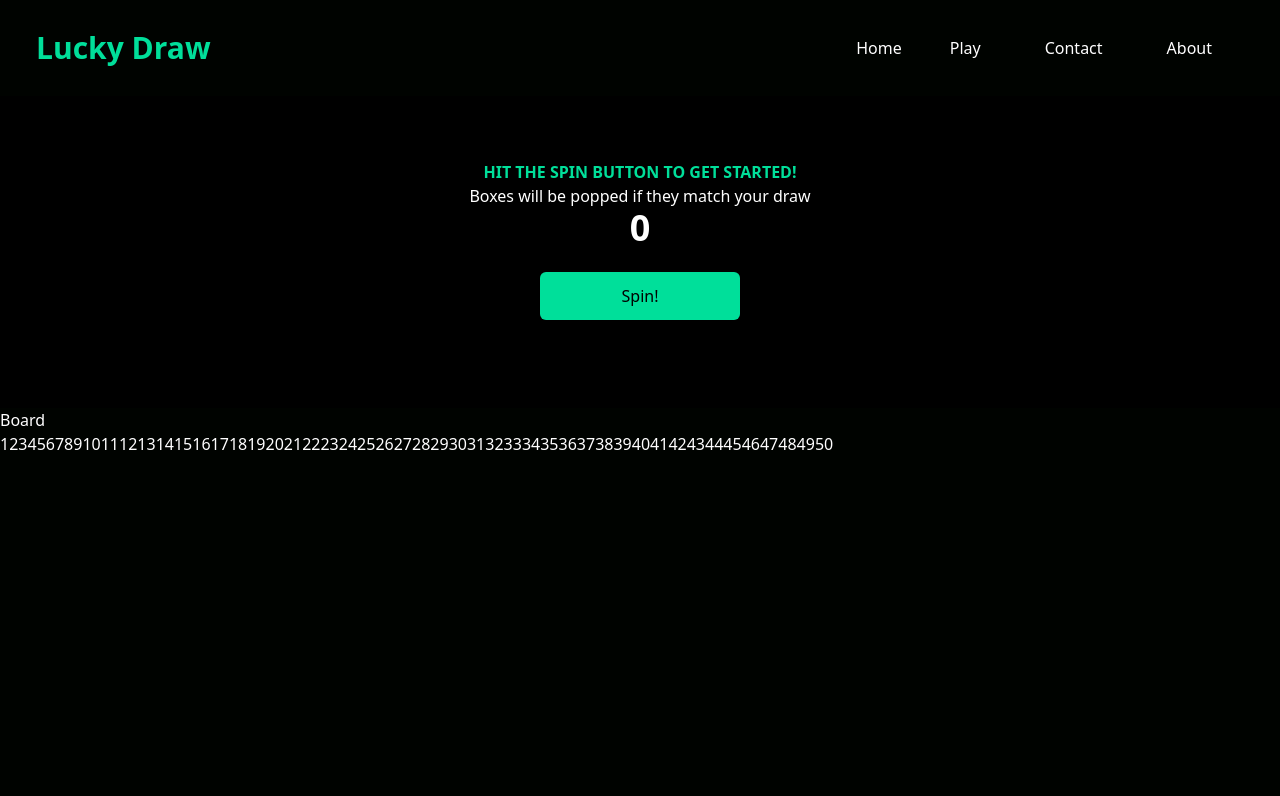
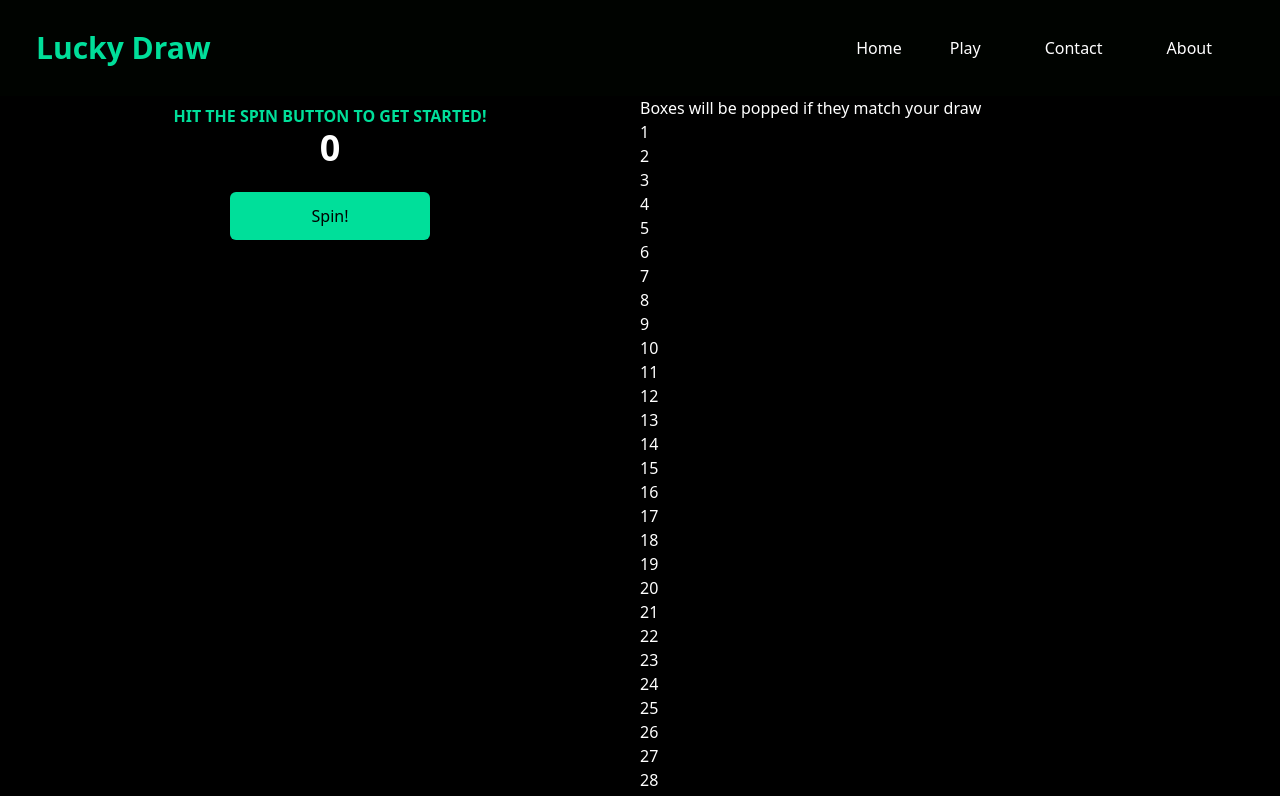
Before and after one commit to benmatela/reactjs-tailwind-css-luckydraw, a React (Create React App) app: page /play in a window 1280 px wide. Shown: the top 796 px of the page. Built offline with nearby package versions, Linux system fonts and the light colour scheme.

Commit message:
prettify refactoring

```diff
--- a/src/components/Board.jsx
+++ b/src/components/Board.jsx
@@ -1,9 +1,20 @@
-import React from 'react'
+import React from "react";
+import Card from "./Card";
 
 function Board() {
+  const findRange = (start, end) => {
+    return Array(end - start + 1).fill().map((_, idx) => start + idx);
+  };
+  const drawnNumbers = findRange(1, 50);
+
   return (
-    <div>Board</div>
-  )
+    <div>
+      <p className="font-medium mx-auto text-white">
+        Boxes will be popped if they match your draw
+      </p>
+      <Card drawnNumbers={drawnNumbers} />
+    </div>
+  );
 }
 
-export default Board
+export default Board;
--- a/src/components/Card.jsx
+++ b/src/components/Card.jsx
@@ -1,11 +1,17 @@
-import React from 'react'
+import React from "react";
 
-function Card() {
-  return (
-    <div>
-
-    </div>
-  )
+function Card(props) {
+  return props.drawnNumbers.map((num, i) => {
+    return (
+      <div className="col-4">
+        <div className="card">
+          <div className="card-body">
+            <p className="card-text">{num}</p>
+          </div>
+        </div>
+      </div>
+    );
+  });
 }
 
-export default Card
+export default Card;
--- a/src/components/HowItWorks.jsx
+++ b/src/components/HowItWorks.jsx
@@ -1,22 +1,27 @@
-import React from 'react';
-import CardsImg from '../assets/cards.svg';
-import { Link } from 'react-router-dom';
+import React from "react";
+import CardsImg from "../assets/cards.svg";
+import { Link } from "react-router-dom";
 
 function HowItWorks() {
   return (
-    <div className='w-full bg-black py-16 px-4'>
-        <div className='max-w-[1240px] mx-auto grid md:grid-cols-2'>
-            <div className='flex flex-col justify-center'>
-                <p className='font-bold text-[#00df9a]'>HOW IT WORKS:</p>
-                <p className='font-medium text-white'>Lorem ipsum dolor sit amet consectetur, adipisicing elit. Reprehenderit voluptate cupiditate explicabo illum, veritatis ipsa excepturi magnam non aliquam soluta itaque debitis, eos accusantium ullam fugiat quibusdam eligendi. Praesentium, quo?</p>
-                <button className='py-3 my-3 bg-[#00df9a] text-[#000300] w-[200px] rounded-md font-medium mx-auto'>
-                    <Link to="/play">I'm Feeling Lucky!</Link>
-                </button>
-            </div>
-            <img src={CardsImg} alt="cards" className='w-[500px] mx-auto my-4'/>
+    <div className="w-full bg-black py-16 px-4">
+      <div className="max-w-[1240px] mx-auto grid md:grid-cols-2">
+        <div className="flex flex-col justify-center">
+          <p className="font-bold text-[#00df9a]">HOW IT WORKS:</p>
+          <p className="font-medium text-white">
+            Lorem ipsum dolor sit amet consectetur, adipisicing elit.
+            Reprehenderit voluptate cupiditate explicabo illum, veritatis ipsa
+            excepturi magnam non aliquam soluta itaque debitis, eos accusantium
+            ullam fugiat quibusdam eligendi. Praesentium, quo?
+          </p>
+          <button className="py-3 my-3 bg-[#00df9a] text-[#000300] w-[200px] rounded-md font-medium mx-auto">
+            <Link to="/play">I'm Feeling Lucky!</Link>
+          </button>
         </div>
+        <img src={CardsImg} alt="cards" className="w-[500px] mx-auto my-4" />
+      </div>
     </div>
-  )
+  );
 }
 
-export default HowItWorks
+export default HowItWorks;
--- a/src/components/Play.jsx
+++ b/src/components/Play.jsx
@@ -1,21 +1,18 @@
-import React, { useState } from 'react'
-import Board from './Board';
-import Spin from './Spin';
+import React from "react";
+import Board from "./Board";
+import Spin from "./Spin";
 
 function Play() {
-    const findRange = (start, end) => {
-        return Array(end - start + 1).fill().map((_, idx) => start + idx)
-    }
-
-    const [drawnNumbers, setDrawnNumbers] = useState(findRange(1, 50));
-
   return (
-    <div className='text-white'>
-        <Spin />
+    <div className="w-full bg-black px-4 text-white">
+      <div className="max-w-[1240px] mx-auto grid md:grid-cols-2">
+        <div className="flex justify-center">
+          <Spin />
+        </div>
         <Board />
-        {drawnNumbers}
+      </div>
     </div>
-  )
+  );
 }
 
-export default Play
+export default Play;
--- a/src/components/Spin.jsx
+++ b/src/components/Spin.jsx
@@ -1,4 +1,4 @@
-import React, { useState } from 'react'
+import React, { useState } from "react";
 
 function Spin() {
   const [generatedNumber, setGeneratedNumber] = useState(0);
@@ -6,28 +6,32 @@ function Spin() {
   const generatedRandomNumber = () => {
     let min = 1;
     let max = 20;
-        const random =  min + (Math.random() * (max-min));
+    const random = min + Math.random() * (max - min);
     return random;
-    }
+  };
 
   const handleGenerateRandom = () => {
     setGeneratedNumber(generatedRandomNumber());
-    }
+  };
 
   return (
-    <div className='w-full bg-black py-16 px-4'>
-        <div className='max-w-[1240px] mx-auto'>
-            <div className='flex flex-col justify-center mx-auto'>
-                <p className='font-bold mx-auto text-[#00df9a]'>HIT THE SPIN BUTTON TO GET STARTED!</p>
-                <p className='font-medium mx-auto text-white'>Boxes will be popped if they match your draw</p>
-                <h1 className='mx-auto text-white md:text-4xl sm:text-3xl text-2xl font-bold'>{generatedNumber}</h1>
-                <button className='py-3 my-6 bg-[#00df9a] text-[#000300] w-[200px] rounded-md font-medium mx-auto' onClick={handleGenerateRandom}>
+    <div className="w-full bg-black">
+      <div className="flex flex-col justify-center mx-auto">
+        <p className="font-bold mx-auto mt-2 text-[#00df9a]">
+          HIT THE SPIN BUTTON TO GET STARTED!
+        </p>
+        <h1 className="mx-auto text-white md:text-4xl sm:text-3xl text-2xl font-bold">
+          {generatedNumber}
+        </h1>
+        <button
+          className="py-3 my-6 bg-[#00df9a] text-[#000300] w-[200px] rounded-md font-medium mx-auto"
+          onClick={handleGenerateRandom}
+        >
           Spin!
         </button>
       </div>
     </div>
-    </div>
-  )
+  );
 }
 
-export default Spin
+export default Spin;
--- a/src/components/Welcome.jsx
+++ b/src/components/Welcome.jsx
@@ -1,23 +1,34 @@
-import React from 'react';
-import PiggyBankImg from '../assets/piggybank.svg';
-import { Link } from 'react-router-dom';
+import React from "react";
+import PiggyBankImg from "../assets/piggybank.svg";
+import { Link } from "react-router-dom";
 
 function Welcome() {
   return (
-    <div className='w-full bg-white py-16 px-4'>
-        <div className='max-w-[1240px] mx-auto grid md:grid-cols-2'>
-            <img src={PiggyBankImg} alt="Welcome" className='w-[500px] mx-auto my-4'/>
-            <div className='flex flex-col justify-center'>
-                <p className='font-bold text-[#00df9a]'>WELCOME TO THE LUCKY DRAW!</p>
-                <h1 className='md:text-4xl sm:text-3xl text-2xl font-bold py-2'>Feeling lucky?</h1>
-                <p>Lorem ipsum dolor sit amet consectetur adipisicing elit. Porro, facilis nihil. Libero maiores exercitationem sunt obcaecati non? Repellendus illum a harum maiores consequatur voluptatibus, nulla, minus quis deleniti, necessitatibus debitis.</p>
-                <button className='py-3 my-3 bg-[#000300] text-[#00df9a] w-[200px] rounded-md font-medium mx-auto'>
-                  <Link to="/play">Get Started</Link>
-                </button>
-            </div>
+    <div className="w-full bg-white py-16 px-4">
+      <div className="max-w-[1240px] mx-auto grid md:grid-cols-2">
+        <img
+          src={PiggyBankImg}
+          alt="Welcome"
+          className="w-[500px] mx-auto my-4"
+        />
+        <div className="flex flex-col justify-center">
+          <p className="font-bold text-[#00df9a]">WELCOME TO THE LUCKY DRAW!</p>
+          <h1 className="md:text-4xl sm:text-3xl text-2xl font-bold py-2">
+            Feeling lucky?
+          </h1>
+          <p>
+            Lorem ipsum dolor sit amet consectetur adipisicing elit. Porro,
+            facilis nihil. Libero maiores exercitationem sunt obcaecati non?
+            Repellendus illum a harum maiores consequatur voluptatibus, nulla,
+            minus quis deleniti, necessitatibus debitis.
+          </p>
+          <button className="py-3 my-3 bg-[#000300] text-[#00df9a] w-[200px] rounded-md font-medium mx-auto">
+            <Link to="/play">Get Started</Link>
+          </button>
         </div>
+      </div>
     </div>
-  )
+  );
 }
 
-export default Welcome
+export default Welcome;
```
Also changed, not shown: src/components/Footer.jsx (+8 -8 lines), src/components/Home.jsx (+4 -4 lines), src/components/Navbar.jsx (+58 -23 lines). Lines whose indentation alone changed are shown as unchanged.
